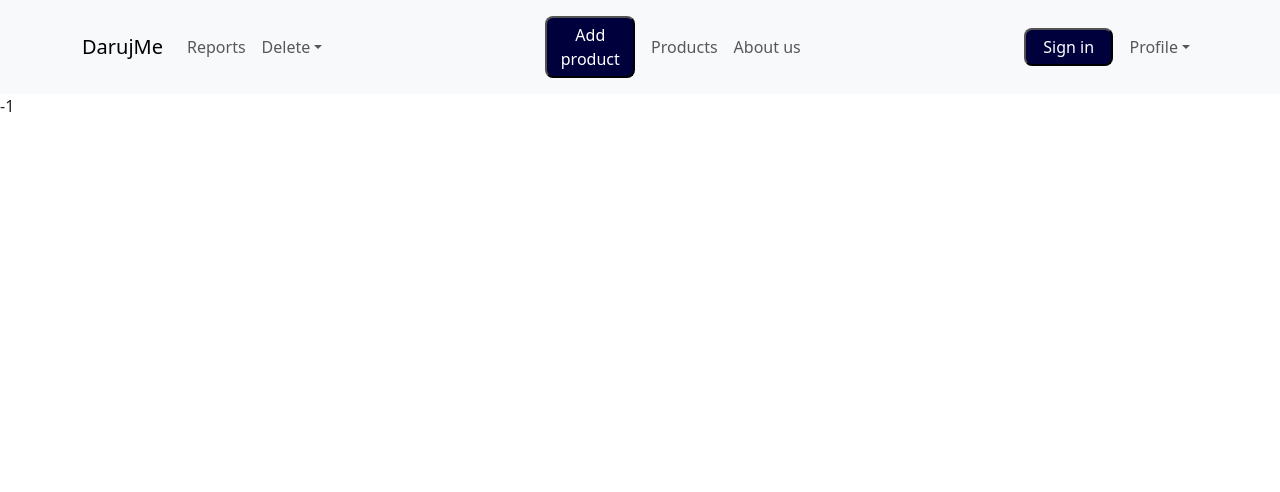
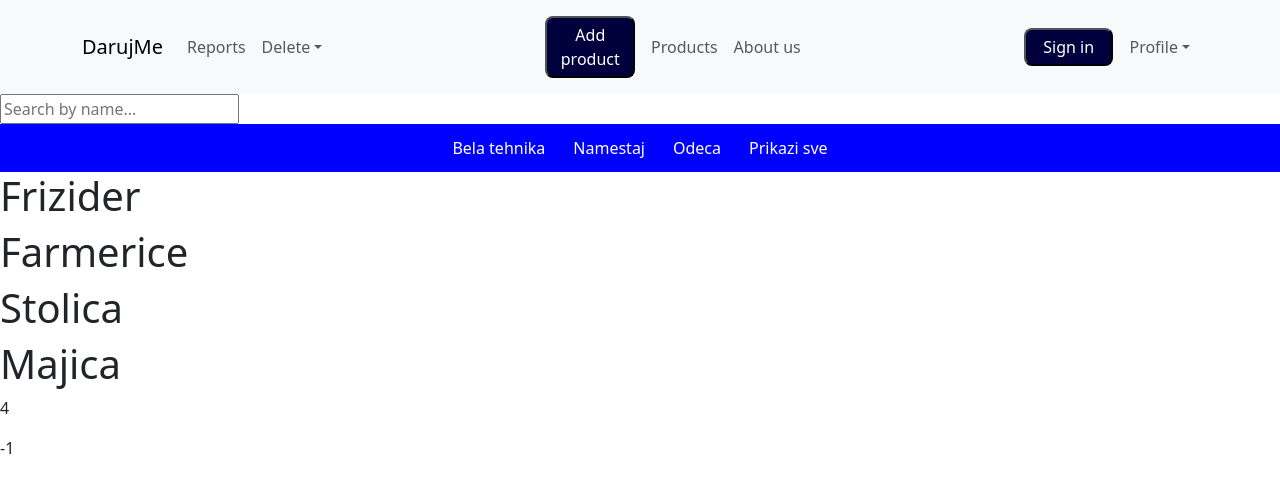
Before and after one commit to Nikolaaa12/DarujMe, a React (Create React App) app in the folder client/: page /pages/products in a window 1280 px wide. Shown: the top 492 px of the page. Built offline with nearby package versions, Linux system fonts and the light colour scheme; no server answers.

Commit message:
Filter search added and minor fixes

```diff
--- a/client/package.json
+++ b/client/package.json
@@ -10,6 +10,7 @@
     "axios": "^1.6.7",
     "bootstrap": "^5.3.2",
     "mdb-react-ui-kit": "^7.2.0",
+    "rc-slider": "^10.5.0",
     "react": "^18.2.0",
     "react-bootstrap": "^2.10.0",
     "react-dom": "^18.2.0",
--- a/client/src/App.js
+++ b/client/src/App.js
@@ -10,6 +10,7 @@ import MyProfile from './pages/MyProfile';
 import Reports from './pages/Reports';
 import { useEffect } from 'react';
 import AddProduct from './pages/AddProduct';
+import Products from './pages/Products';
 
 function App() {
   const [userId, setUserId] = useState(-1);
@@ -59,9 +60,10 @@ function App() {
           <Route path='/pages/about' element={<About />}></Route>
           <Route path='/pages/SignIn' element={<SignIn setUserId={setUserId}/>}></Route>
           <Route path='/pages/register' element={<Register/>}></Route>
-          <Route path='/pages/myprofile' element={<MyProfile/>}></Route>
+          <Route path='/pages/myprofile' element={<MyProfile userId={userId}/>}></Route>
           <Route path='/pages/reports' element={<Reports/>}></Route>
           <Route path='/pages/addProduct' element={<AddProduct/>}></Route>
+          <Route path='/pages/products' element={<Products/>}></Route>
 
         </Routes>
       </BrowserRouter>
--- a/client/src/components/Navbar.js
+++ b/client/src/components/Navbar.js
@@ -5,6 +5,7 @@ import Nav from 'react-bootstrap/Nav';
 import Navbar from 'react-bootstrap/Navbar';
 import NavDropdown from 'react-bootstrap/NavDropdown';
 import { useLocation } from 'react-router-dom';
+
 
 function CustomNavbar() {
 
@@ -26,7 +27,7 @@ function CustomNavbar() {
 
                         <Nav className="me-auto">
                             <Nav.Link href="/pages/addProduct"><button className='navbarBtn'>Add product</button></Nav.Link>
-                            <Nav.Link style={{display: 'flex', alignItems: 'center'}}>Products</Nav.Link>
+                            <Nav.Link href='/pages/products' style={{display: 'flex', alignItems: 'center'}}>Products</Nav.Link>
                             <Nav.Link style={{display: 'flex', alignItems: 'center'}}>About us</Nav.Link>
                         </Nav>
 
--- /dev/null
+++ b/client/src/components/Product.js
@@ -0,0 +1,9 @@
+function Product({objekat}){
+    return(
+        <>
+            <h1>{objekat.ime}</h1>
+        </>
+    )
+}
+
+export default Product;
--- a/client/src/pages/MyProfile.js
+++ b/client/src/pages/MyProfile.js
@@ -1,7 +1,7 @@
 import { MDBCol, MDBContainer, MDBRow, MDBCard, MDBCardText, MDBCardBody, MDBCardImage, MDBBtn, MDBTypography } from 'mdb-react-ui-kit';
 import '../styles/MyProfile.css';
 
-function MyProfile() {
+function MyProfile({userId}) {
     return (
         <div className="gradient-custom-2" style={{ backgroundImage: 'linear-gradient(to top, rgba(25, 25, 112, 1), rgba(0, 150, 255, 0.6), rgba(25, 25, 112, 1))' }}>
             <MDBContainer className="py-5 h-100">
@@ -66,6 +66,7 @@ function MyProfile() {
                     </MDBCol>
                 </MDBRow>
             </MDBContainer>
+            <p style={{color: 'white'}}>{userId}</p>
         </div>
     )
 }
--- a/client/src/pages/Products.js
+++ b/client/src/pages/Products.js
@@ -0,0 +1,67 @@
+import React, { useState } from 'react';
+import '../styles/Products.css';
+import Product from '../components/Product';
+
+function Products() {
+    const nizObjekata = [
+        { ime: 'Frizider', tip: 'Bela tehnika' },
+        { ime: 'Farmerice', tip: 'Odeca' },
+        { ime: 'Stolica', tip: 'Namestaj' },
+        { ime: 'Majica', tip: 'Odeca' }
+    ];
+    const [nameValue, setNameValue] = useState('');
+    const [type, setType] = useState(null);
+
+    const handleNameChange = (event) => {
+        setNameValue(event.target.value);
+    };
+
+    const handleTypeChange = (type) => {
+        setType(type);
+    };
+    const filtriraniObjekti = nizObjekata.filter(objekat => {
+        return objekat.ime.toLowerCase().includes(nameValue.toLowerCase());
+    });
+
+    const filteredProducts = type ? filtriraniObjekti.filter(objekat => objekat.tip === type) : filtriraniObjekti;
+
+    const buttons = document.querySelectorAll('.tipDugme');
+    const buttonShowAll = document.getElementById('prikaziSve');
+
+    buttons.forEach(button => {
+        button.addEventListener('click', ()=>{
+            if (button!==buttonShowAll){
+                buttons.forEach(btn=>{
+                    btn.classList.remove('active');
+                });
+                button.classList.add('active');
+            }
+            else{
+                buttons.forEach(btn=>{
+                    btn.classList.remove('active');
+                });
+            }
+        })
+    })
+
+
+
+    return (
+        <div>
+            <input type='text' placeholder='Search by name...' onChange={handleNameChange}></input>
+            <br />
+            <div className='tipFilterBar'>
+                <button className='tipDugme' onClick={() => handleTypeChange('Bela tehnika')}>Bela tehnika</button>
+                <button className='tipDugme' onClick={() => handleTypeChange('Namestaj')}>Namestaj</button>
+                <button className='tipDugme' onClick={() => handleTypeChange('Odeca')}>Odeca</button>
+                <button id='prikaziSve' className='tipDugme' onClick={() => handleTypeChange(null)}>Prikazi sve</button>
+            </div>
+            {filteredProducts.map((objekat, index) => (
+                <Product key={index} objekat={objekat} />
+            ))}
+            <p>{filteredProducts.length}</p>
+        </div>
+    );
+}
+
+export default Products;
--- a/client/src/pages/Sign-in.js
+++ b/client/src/pages/Sign-in.js
@@ -1,6 +1,6 @@
 import '../styles/Sign-in.css';
 import { useState, useEffect } from 'react';
-import {Link} from 'react-router-dom';
+import { Link } from 'react-router-dom';
 import { ToastContainer, toast } from 'react-toastify';
 import Axios from 'axios';
 import { useNavigate } from 'react-router-dom';
@@ -64,7 +64,6 @@ function SignIn(props) {
         <div className='signIn'>
           <div className='signInWrapper'>
             <header>Sign in</header>
-                    <form>
             <div className='signInInputs'>
               <input onChange={handle} id="email" value={data.email} placeholder='&#x2709; Enter your email' type='text' required></input>
               <input onChange={handle} id="password" value={data.password} placeholder='&#x1F512; Password' type='password' required></input>
@@ -74,9 +73,8 @@ function SignIn(props) {
 
             </div>
             <button className='signInButton' type='submit' submit='true'>Sign in</button>
-                    </form>
             <div className='registerNow'>
-                        <p style={{textAlign: 'center'}}>Don't have an account yet?</p>
+              <p style={{ textAlign: 'center' }}>Don't have an account yet?</p>
               <Link to='/pages/register'><p>Click here to register now for free!</p></Link>
             </div>
           </div>
--- /dev/null
+++ b/client/src/styles/Products.css
@@ -0,0 +1,28 @@
+.tipFilterBar{
+    width: 100vw;
+    background-color: blue;
+    display: flex;
+    align-items: center;
+    justify-content: center;
+    gap: 1rem;
+    height: fit-content;
+}
+
+.tipFilterBar button{
+    color: white;
+    background-color: blue;
+    height: 3rem;
+    border: none;
+}
+
+.tipFilterBar button:hover{
+    background-color: darkblue;
+}
+
+.tipDugme.active{
+    background-color: darkblue;
+}
+
+.prikaziSve:hover{
+    background-color: darkblue;
+}
```
Also changed, not shown: client/src/pages/Register.js (+10 -12 lines), 4 other files (tests, documents, lock files or other folders). Lines whose indentation alone changed are shown as unchanged.
